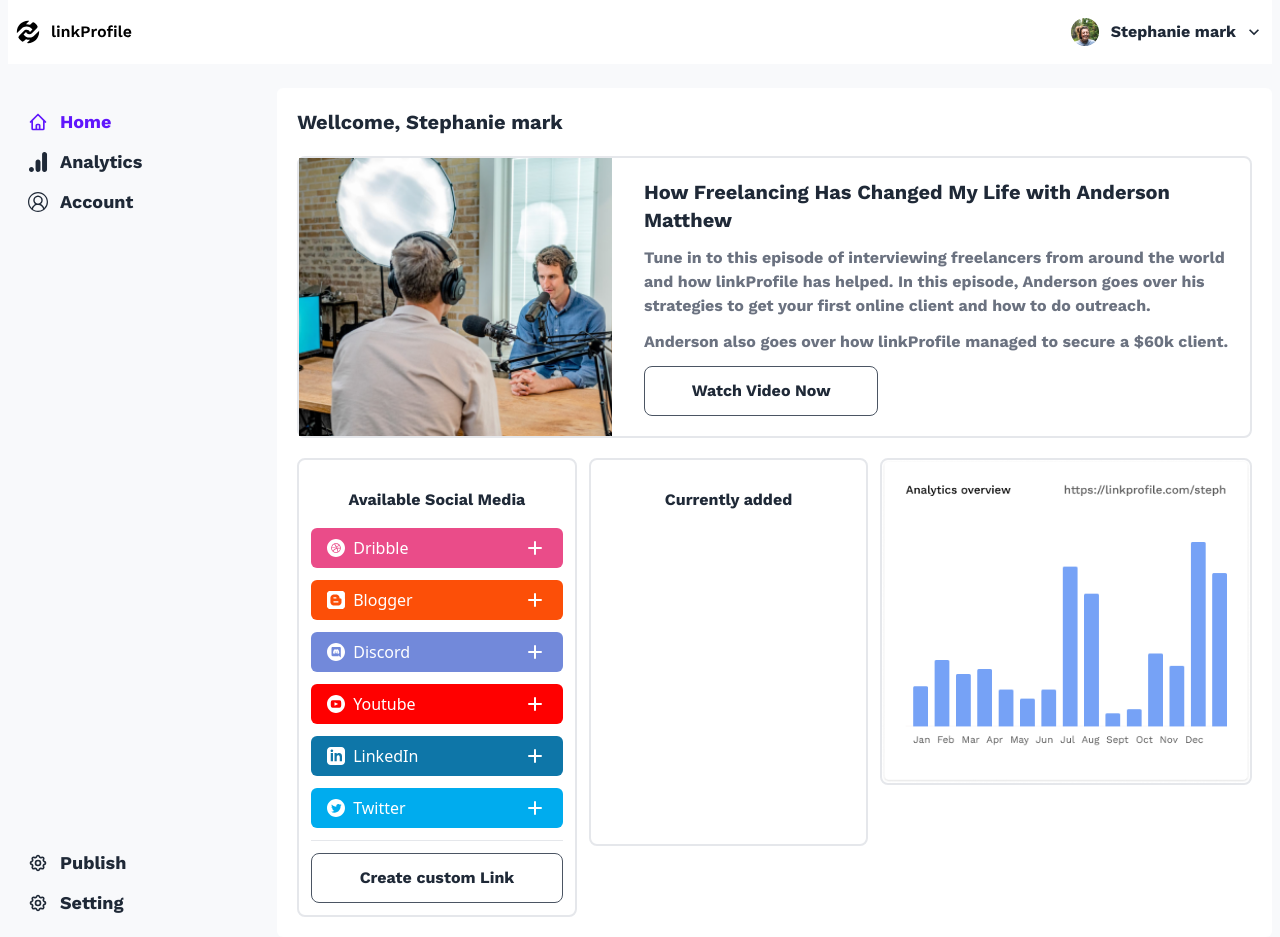
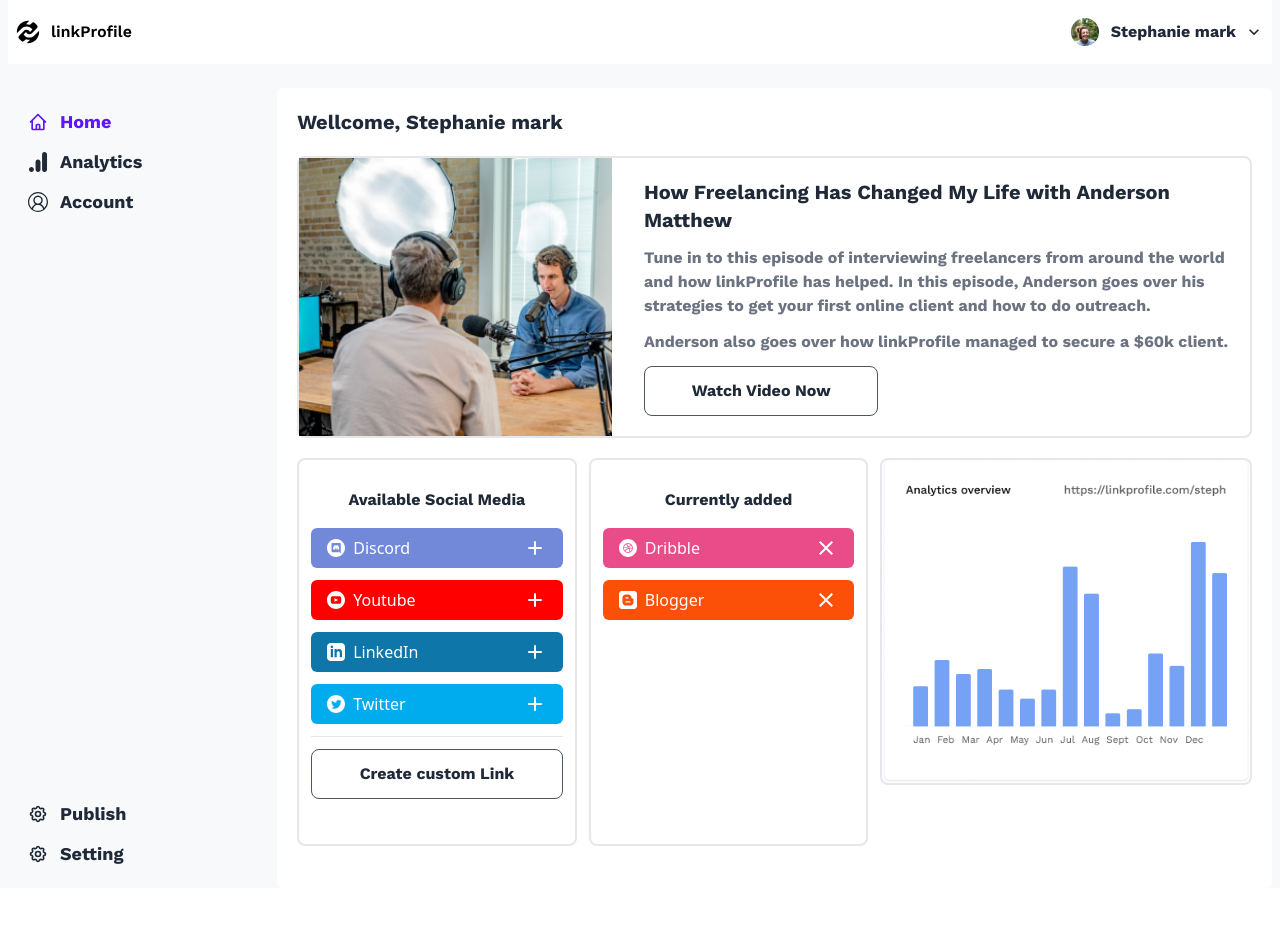
Before and after one commit to Amirmohamadhejazi/starter-landing, a React (Vite) app: page /starter-landing/dashboard in a window 1280 px wide. After the commit the page ends 888 px from the top, so only its background shows below. Built offline with nearby package versions, Linux system fonts and the light colour scheme.

Commit message:
redux users

```diff
--- a/src/App.jsx
+++ b/src/App.jsx
@@ -1,12 +1,11 @@
 import * as React from "react";
 import {Signup, Home, Error, Dashboard} from "src/component";
-import { Routes, Route, Outlet, Link, HashRouter  } from "react-router-dom";
+import { Routes, Route, Outlet, Link  } from "react-router-dom";
 function App() {
-console.log(HashRouter)
   return (
     <>
         <div className="font-Semi-Regular">
-            <Routes history={HashRouter}>
+            <Routes>
               <Route index element={<Home/>} />
               <Route path="/starter-landing/" element={<Home/>} />
               <Route path="/starter-landing/signup" element={<Signup/>} />
--- /dev/null
+++ b/src/Redux/Slices/dashboard/dashboardSlice.js
@@ -0,0 +1,63 @@
+import { createSlice } from '@reduxjs/toolkit'
+import {
+    VideoCover,
+    Dribble,
+    Blogger,
+    Discord,
+    Youtube,
+    LinkedIn,
+    Twitter,
+    Analytics1
+} from "src/assets";
+const initialState = {
+    user: {name:"Stephanie mark" , social:[{
+        name:"Dribble",
+        img:`${Dribble}`,
+        bg:"#ea4c89",
+        id:0
+    },
+    {
+        name:"Blogger",
+        img:`${Blogger}`,
+        bg:"#fc4f08",
+        id:1
+    }], Available:[{
+        name:"Discord",
+        img:`${Discord}`,
+        bg:"#7289da",
+        id:2
+    },
+    {
+        name:"Youtube",
+        img:`${Youtube}`,
+        bg:"#ff0000",
+        id:3
+    },
+    {
+        name:"LinkedIn",
+        img:`${LinkedIn}`,
+        bg:"#0e76a8",
+        id:4
+    },
+    {
+        name:"Twitter",
+        img:`${Twitter}`,
+        bg:"#00acee",
+        id:5
+    }] },
+}
+
+export const dashboardSlice = createSlice({
+    name: 'dashboardSlice',
+    initialState,
+    reducers: {
+        setUser: (state , Action) => {
+            state.user = Action.payload
+        },
+    },
+})
+
+// Action creators are generated for each case reducer function
+export const {setUser } = dashboardSlice.actions
+
+export default dashboardSlice.reducer
--- a/src/Redux/store.js
+++ b/src/Redux/store.js
@@ -1,8 +1,10 @@
 import { configureStore } from '@reduxjs/toolkit'
 import CounterReducer from "src/Redux/Slices/counter/counterSlice.js";
+import DashboardReducer from "src/Redux/Slices/dashboard/dashboardSlice.js";
 
 export const store = configureStore({
     reducer: {
-        counter: CounterReducer
+        counter: CounterReducer,
+        dashboard: DashboardReducer
     }
 })
--- a/src/component/Dashboard/HomeDashboard/index.jsx
+++ b/src/component/Dashboard/HomeDashboard/index.jsx
@@ -11,9 +11,12 @@
     Analytics1
 } from "src/assets";
 import "./style.scss"
-import { useState } from "react";
+import { useSelector } from 'react-redux';
+import { useEffect, useState } from "react";
 const HomeDashboard = () =>{
-    const [AddedSocial , setAddedSocial] = useState([])
+    const {user} = useSelector((state) => state.dashboard)
+
+    const [AddedSocial , setAddedSocial] = useState(user.social ? user.social : [])
     const [dataForm, setDataForm] = useState({name:"", color:"", link:"", icon_link:""})
     const [customDataForm, setCustomDataForm] = useState([])
     let SocialData = [
@@ -54,8 +57,12 @@
             id:5
         },
     ]
-    const [AllSocial , setAllSocial] = useState(SocialData)
+    const [AllSocial , setAllSocial] = useState(user.Available ? user.Available : SocialData)
 
+    useEffect(()=>{
+        setAllSocial(user.Available ? user.Available : SocialData)
+        setAddedSocial(user.social ? user.social : [])
+    },[user])
     const AddHandle = (data)=>{
         let FilterArray = AllSocial.filter((item)=>item !== data)
         setAllSocial(FilterArray)
@@ -92,7 +99,7 @@
 
     return <>
     <p className="text-xl font-Bold">
-     Wellcome, Stephanie mark
+     Wellcome, {user.name}
     </p>
 
     <div className="mt-5 flex flex-col lg:flex-row rounded-lg border-2 border-gray-200 gap-3">
--- a/src/component/Dashboard/NavbarDashboard/index.jsx
+++ b/src/component/Dashboard/NavbarDashboard/index.jsx
@@ -1,12 +1,145 @@
+import { useEffect, useState } from "react";
+import {Link } from "react-router-dom";
+import { useDispatch ,useSelector } from "react-redux";
+ import { MdKeyboardArrowDown } from 'react-icons/md';
+ import { setUser } from "src/Redux/Slices/dashboard/dashboardSlice";
+ import {
+  VideoCover,
+  Dribble,
+  Blogger,
+  Discord,
+  Youtube,
+  LinkedIn,
+  Twitter,
+  Analytics1
+} from "src/assets";
 import {
-    logoDark,
-    Avatar1,
-    Avatar2
+  logoDark,
+  Avatar1,
+  Avatar2,
+  Avatar3
 } from "src/assets";
-import {Link } from "react-router-dom";
+const NavbarDashboard = ()=>{
 
-import { MdKeyboardArrowDown } from 'react-icons/md';
-const NavbarDashboard = ()=>{
+  const {user} = useSelector((state) => state.dashboard)
+  const dispatch = useDispatch()
+  const [account , setAccount] = useState(1)
+
+
+  let user1 = {name:"Stephanie mark" , social:[{
+    name:"Dribble",
+    img:`${Dribble}`,
+    bg:"#ea4c89",
+    id:0
+  },
+  {
+    name:"Blogger",
+    img:`${Blogger}`,
+    bg:"#fc4f08",
+    id:1
+  }], Available:[{
+    name:"Discord",
+    img:`${Discord}`,
+    bg:"#7289da",
+    id:2
+  },
+  {
+    name:"Youtube",
+    img:`${Youtube}`,
+    bg:"#ff0000",
+    id:3
+  },
+  {
+    name:"LinkedIn",
+    img:`${LinkedIn}`,
+    bg:"#0e76a8",
+    id:4
+  },
+  {
+    name:"Twitter",
+    img:`${Twitter}`,
+    bg:"#00acee",
+    id:5
+  }] }
+
+  let user2 = {name:"Sara Smith" , social:[{
+    name:"Dribble",
+    img:`${Dribble}`,
+    bg:"#ea4c89",
+    id:0
+  },
+  {
+    name:"Blogger",
+    img:`${Blogger}`,
+    bg:"#fc4f08",
+    id:1
+  },
+  {
+    name:"Twitter",
+    img:`${Twitter}`,
+    bg:"#00acee",
+    id:5
+  }], Available:[{
+    name:"Discord",
+    img:`${Discord}`,
+    bg:"#7289da",
+    id:2
+  },
+  {
+    name:"Youtube",
+    img:`${Youtube}`,
+    bg:"#ff0000",
+    id:3
+  },
+  {
+    name:"LinkedIn",
+    img:`${LinkedIn}`,
+    bg:"#0e76a8",
+    id:4
+  }] }
+
+  let user3 = {name:"Nathanial 🚀" , social:[{
+    name:"Dribble",
+    img:`${Dribble}`,
+    bg:"#ea4c89",
+    id:0
+  },
+  {
+    name:"Blogger",
+    img:`${Blogger}`,
+    bg:"#fc4f08",
+    id:1
+  },
+  {
+    name:"Discord",
+    img:`${Discord}`,
+    bg:"#7289da",
+    id:2
+  },], Available:[
+  {
+    name:"Youtube",
+    img:`${Youtube}`,
+    bg:"#ff0000",
+    id:3
+  },
+  {
+    name:"LinkedIn",
+    img:`${LinkedIn}`,
+    bg:"#0e76a8",
+    id:4
+  },
+  {
+    name:"Twitter",
+    img:`${Twitter}`,
+    bg:"#00acee",
+    id:5
+  }] }
+
+
+
+  useEffect(()=>{
+    dispatch(setUser(account === 1 ? user1 :account === 2 ? user2 : user3))
+  },[account])
     return <>
     <div className="navbar bg-base-100">
   <div className="flex-1">
@@ -18,22 +151,26 @@
     <div className="dropdown dropdown-end">
       <label tabIndex={0}>
       <div className="flex items-center gap-2 ml-1 cursor-pointer">
-      <img src={Avatar1} alt="" />
-            {/* <span className="font-Bold ">Stephanie mark</span>
-            <MdKeyboardArrowDown className="text-xl"/> */}
+      <img src={account === 1 ? Avatar1 :account === 2 ? Avatar2 : Avatar3} alt="" />
       </div>
       </label>
-      <ul tabIndex={0} className="mt-3 p-2 shadow menu menu-compact dropdown-content bg-base-100 rounded-box w-52 left-[10%]">
+      <ul tabIndex={0} className="mt-3 p-2 shadow menu menu-compact dropdown-content bg-base-100 rounded-box w-52 left-[-100%]">
         <li>
-          <div className=" ">
+          <div onClick={()=>setAccount(1)}>
             <img src={Avatar1} alt="" />
-            <span className="font-Bold ">Amirmohamad</span>
+            <span className="font-Bold ">Stephanie mark</span>
           </div>
         </li>
         <li>
-          <div className="">
+          <div  onClick={()=>setAccount(2)}>
             <img src={Avatar2} alt="" />
-            <span className="font-Bold ">Stephanie mark</span>
+            <span className="font-Bold ">Sara Smith</span>
+          </div>
+        </li>
+        <li>
+          <div  onClick={()=>setAccount(3)}>
+            <img src={Avatar3} alt="" />
+            <span className="font-Bold ">Nathanial 🚀</span>
           </div>
         </li>
       </ul>
@@ -41,7 +178,7 @@
     <div className="dropdown dropdown-end">
       <label tabIndex={0}>
       <div className="flex items-center gap-2 ml-1 cursor-pointer">
-            <span className="font-Bold ">Stephanie mark</span>
+            <span className="font-Bold ">{account === 1 ? "Stephanie mark" :account ===2 ? "Sara Smith" :"Nathanial 🚀"}</span>
             <MdKeyboardArrowDown className="text-xl"/>
       </div>
       </label>
--- a/src/component/Home/index.jsx
+++ b/src/component/Home/index.jsx
@@ -7,10 +7,9 @@
 import SwiperHelper from "src/component/helperComponents/Swiper";
 import {useState} from "react";
 const Home = ()=>{
-    const {value} = useSelector((state) => state.counter)
+
     const [collapse , setCollapse] = useState(0)
     const [activeIndex, setActiveIndex] = useState(null);
-    const dispatch = useDispatch()
     let data_comment = [
         {
             name:"Sara Smith",
```
